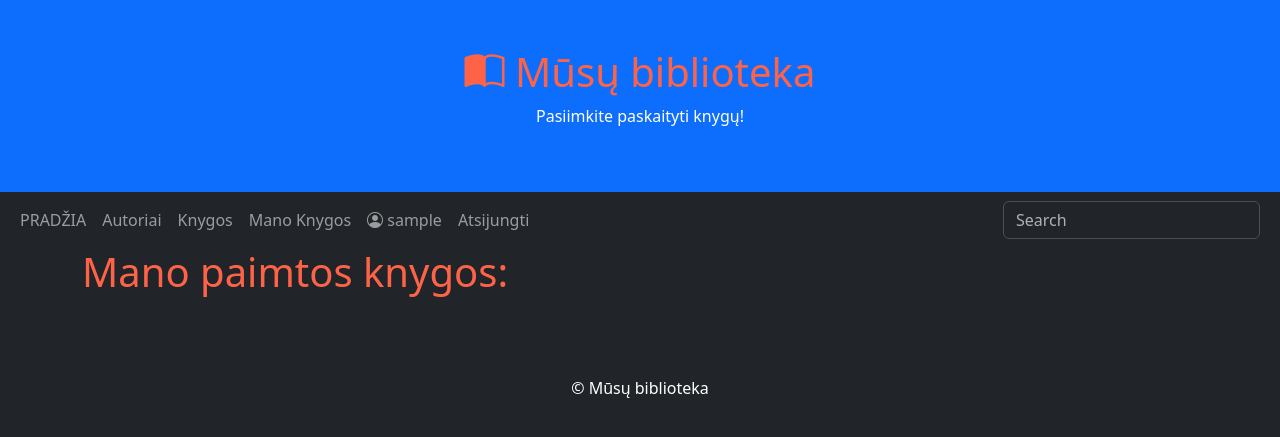
After one commit to DonatasNoreika/library_20251023, a Django app: page /mybooks/ in a window 1280 px wide. The commit adds this page. Shown: the top 437 px of the page. Run offline with Django 5.2, Linux system fonts and the light colour scheme; the visitor is signed in with stand-in values (Sample User, id 1); data that the repository does not hold is empty.

Commit message:
8: sukurtas "mano knygos" puslapis, matomas prisijungus

```diff
--- a/mysite/library/templates/base.html
+++ b/mysite/library/templates/base.html
@@ -38,6 +38,9 @@
                 </li>
                 {% if user.is_authenticated %}
                 <li class="nav-item">
+                    <a class="nav-link" href="{% url 'mybooks' %}">Mano Knygos</a>
+                </li>
+                <li class="nav-item">
                     <a class="nav-link">
                     <i class="bi bi-person-circle"></i>
                     {{ user.username }}
--- /dev/null
+++ b/mysite/library/templates/my_books.html
@@ -0,0 +1,10 @@
+{% extends "base.html" %}
+
+{% block title %}Mano paimtos knygos{% endblock %}
+
+{% block content %}
+<h1>Mano paimtos knygos:</h1>
+{% for instance in instances %}
+<p>{{ instance }} - <span class="{% if instance.is_overdue %}text-danger{% endif %}">{{ instance.due_back }}</span></p>
+{% endfor %}
+{% endblock %}
--- a/mysite/library/urls.py
+++ b/mysite/library/urls.py
@@ -8,4 +8,5 @@ urlpatterns = [
     path("books/", views.BookListView.as_view(), name="books"),
     path("books/<int:pk>/", views.BookDetailView.as_view(), name="book"),
     path("search/", views.search, name="search"),
+    path("mybooks/", views.MyBookInstances.as_view(), name="mybooks"),
 ]
--- a/mysite/library/views.py
+++ b/mysite/library/views.py
@@ -48,6 +48,15 @@ class BookDetailView(generic.DetailView):
     context_object_name = "book"
 
 
+class MyBookInstances(generic.ListView):
+    model = BookInstance
+    template_name = 'my_books.html'
+    context_object_name = 'instances'
+
+    def get_queryset(self):
+        return BookInstance.objects.filter(reader=self.request.user)
+
+
 def search(request):
     query = request.GET.get('query')
     book_search_results = Book.objects.filter(Q(title__icontains=query) |
```
